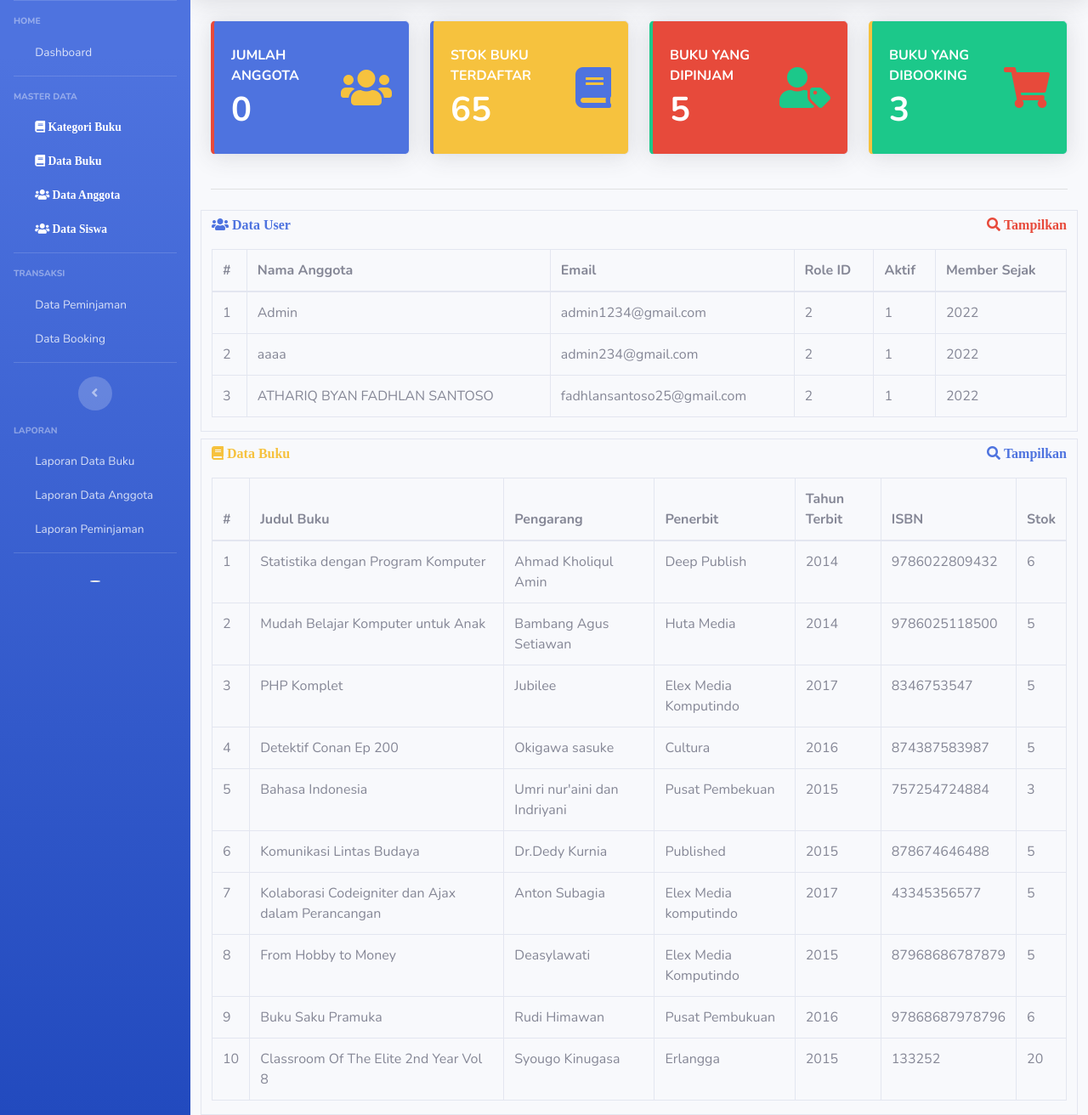
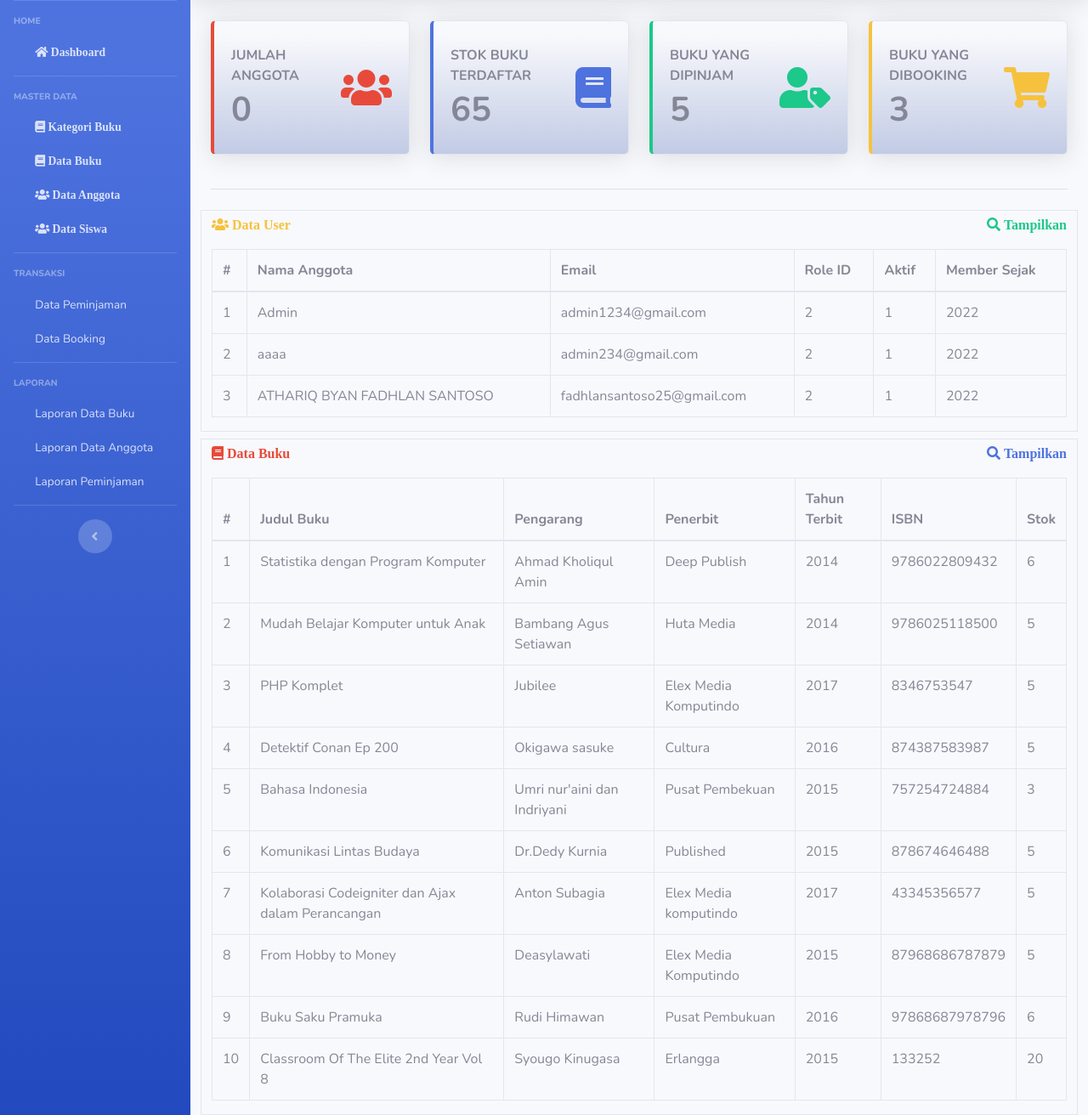
Before and after one commit to AthariqByan/pustaka-booking, a CodeIgniter app: page /pustaka-booking/admin in a window 1280 px wide. Shown: the part 70-1382 px from the top of the page at 85% size. Run offline with CodeIgniter, Linux system fonts and the light colour scheme; data comes from the database, SQL or seed files in the repository; data that the repository does not hold is empty.

Commit message:
update views

```diff
--- a/application/views/admin/index.php
+++ b/application/views/admin/index.php
@@ -4,15 +4,15 @@
   <!-- row ux-->
   <div class="row">
     <div class="col-xl-3 col-md-6 mb-4">
-      <div class="card border-left-danger shadow h-100 py-2 bg-primary">
+      <div class="card border-left-danger shadow h-100 py-2 bg-gradient-light">
         <div class="card-body">
           <div class="row no-gutters align-items-center">
             <div class="col mr-2">
-              <div class="text-md font-weight-bold text-white text-uppercase mb-1">Jumlah Anggota</div>
-              <div class="h1 mb-0 font-weight-bold text-white "><?= $this->ModelUser->getUserWhere(['role_id' => 1])->num_rows(); ?></div>
+              <div class="text-md font-weight-bold text-secondary text-uppercase mb-1">Jumlah Anggota</div>
+              <div class="h1 mb-0 font-weight-bold text-secondary "><?= $this->ModelUser->getUserWhere(['role_id' => 1])->num_rows(); ?></div>
             </div>
             <div class="col-auto">
-              <a href="<?= base_url('user/anggota'); ?>"><i class="fas fa-users fa-3x text-warning "></i></a>
+              <a href="<?= base_url('user/anggota'); ?>"><i class="fas fa-users fa-3x text-danger "></i></a>
             </div>
           </div>
         </div>
@@ -20,12 +20,12 @@
     </div>
 
     <div class="col-xl-3 col-md-6 mb-4">
-      <div class="card border-left-primary shadow h-100 py-2 bg-warning">
+      <div class="card border-left-primary shadow h-100 py-2 bg-gradient-light">
         <div class="card-body">
           <div class="row no-gutters align-items-center">
             <div class="col mr-2">
-              <div class="text-md font-weight-bold text-white text-uppercase mb-1">Stok Buku Terdaftar</div>
-              <div class="h1 mb-0 font-weight-bold text-white">
+              <div class="text-md font-weight-bold text-secondary text-uppercase mb-1">Stok Buku Terdaftar</div>
+              <div class="h1 mb-0 font-weight-bold text-secondary">
                 <?php
                 $where = ['stok != 0'];
                 $totalstok = $this->ModelBuku->total('stok', $where);
@@ -42,12 +42,12 @@
     </div>
 
     <div class="col-xl-3 col-md-6 mb-4">
-      <div class="card border-left-success shadow h-100 py-2 bg-danger">
+      <div class="card border-left-success shadow h-100 py-2 bg-gradient-light">
         <div class="card-body">
           <div class="row no-gutters align-items-center">
             <div class="col mr-2">
-              <div class="text-md font-weight-bold text-white text-uppercase mb-1">Buku yang dipinjam</div>
-              <div class="h1 mb-0 font-weight-bold text-white">
+              <div class="text-md font-weight-bold text-secondary text-uppercase mb-1">Buku yang dipinjam</div>
+              <div class="h1 mb-0 font-weight-bold text-secondary">
                 <?php
                 $where = ['dipinjam != 0'];
                 $totaldipinjam = $this->ModelBuku->total('dipinjam', $where);
@@ -64,12 +64,12 @@
     </div>
 
     <div class="col-xl-3 col-md-6 mb-4">
-      <div class="card border-left-warning shadow h-100 py-2 bg-success">
+      <div class="card border-left-warning shadow h-100 py-2 bg-gradient-light">
         <div class="card-body">
           <div class="row no-gutters align-items-center">
             <div class="col mr-2">
-              <div class="text-md font-weight-bold text-white text-uppercase mb-1">Buku yang dibooking</div>
-              <div class="h1 mb-0 font-weight-bold text-white">
+              <div class="text-md font-weight-bold text-secondary text-uppercase mb-1">Buku yang dibooking</div>
+              <div class="h1 mb-0 font-weight-bold text-secondary">
                 <?php
                 $where = ['dibooking !=0'];
                 $totaldibooking = $this->ModelBuku->total('dibooking', $where);
@@ -78,7 +78,7 @@
               </div>
             </div>
             <div class="col-auto">
-              <a href="<?= base_url('user'); ?>"><i class="fas fa-shopping-cart fa-3x text-danger"></i></a>
+              <a href="<?= base_url('user'); ?>"><i class="fas fa-shopping-cart fa-3x text-warning"></i></a>
             </div>
           </div>
         </div>
@@ -94,8 +94,8 @@
   <div class="row">
     <div class="table-responsive table-bordered col-sm-auto ml-auto mr-auto mt-2">
       <div class="page-header">
-        <span class="fas fa-users text-primary mt-2 "> Data User</span>
-        <a class="text-danger" href="<?php echo base_url('user/data_user'); ?>"><i class="fas fa-search mt-2 float-right"> Tampilkan</i></a>
+        <span class="fas fa-users text-warning mt-2 "> Data User</span>
+        <a class="text-success" href="<?php echo base_url('user/data_user'); ?>"><i class="fas fa-search mt-2 float-right"> Tampilkan</i></a>
       </div>
       <table class="table mt-3">
         <thead>
@@ -128,7 +128,7 @@
 
     <div class="table-responsive table-bordered col-sm-auto ml-auto mr-auto mt-2">
       <div class="page-header">
-        <span class="fas fa-book text-warning mt-2"> Data Buku</span>
+        <span class="fas fa-book text-danger mt-2"> Data Buku</span>
         <a href="<?= base_url('buku'); ?>"><i class="fas fa-search text-primary mt-2 float-right"> Tampilkan</i></a>
       </div>
       <div class="table-responsive">
--- a/application/views/templates/sidebar.php
+++ b/application/views/templates/sidebar.php
@@ -23,7 +23,7 @@
             <li class="nav-item">
                 <a class="nav-link pb-0" href="<?= base_url('admin'); ?>">
                     <i class="fa fa-fw fa book"></i>
-                    <span>Dashboard</span></a>
+                    <span class="fa fa-home" aria-hidden="true"> Dashboard</span></a>
             </li>
             </li>
 
@@ -40,22 +40,22 @@
             <li class="nav-item">
                 <a class="nav-link pb-0" href="<?= base_url('buku/kategori'); ?>">
                     <i class="fa fa-fw fa book"></i>
-                    <span class=" fas fa-book text-white"> Kategori Buku</span></a>
+                    <span class=" fas fa-book"> Kategori Buku</span></a>
             </li>
             <li class="nav-item">
                 <a class="nav-link pb-0" href="<?= base_url('buku'); ?>">
                     <i class="fa fa-fw fa book"></i>
-                    <span class=" fas fa-book text-white"> Data Buku</span></a>
+                    <span class=" fas fa-book"> Data Buku</span></a>
             </li>
             <li class="nav-item">
                 <a class="nav-link pb-0" href="<?= base_url('user/anggota'); ?>">
                     <i class="fa fa-fw fa book"></i>
-                    <span class="fas fa-users text-white"> Data Anggota</span></a>
+                    <span class="fas fa-users"> Data Anggota</span></a>
             </li>
             <li class="nav-item">
                 <a class="nav-link pb-0" href="<?= base_url('siswa'); ?>">
                     <i class="fa fa-fw fa book"></i>
-                    <span class="fas fa-users text-white"> Data Siswa</span></a>
+                    <span class="fas fa-users"> Data Siswa</span></a>
             </li>
             </li>
             <!-- Divider -->
@@ -81,10 +81,7 @@
 
             <!-- Divider -->
             <hr class="sidebar-divider mt-3">
-            <!-- Sidebar Toggler (Sidebar) -->
-            <div class="text-center d-none d-md-inline">
-                <button class="rounded-circle border-0" id="sidebarToggle"></button>
-            </div>
+
 
 
             <!-- Heading -->
@@ -114,6 +111,6 @@
             <hr class="sidebar-divider mt-3">
             <!-- Sidebar Toggler (Sidebar) -->
             <div class="text-center d-none d-md-inline">
-                <button class="rounded-circle border-0 id=" sidebartoggle"></button>
+                <button class="rounded-circle border-0" id="sidebarToggle"></button>
             </div>
         </ul>
```
Also changed, not shown: application/views/siswa/tambah-siswa.php (deleted, +0 -75 lines), application/controllers/Admin.php (line endings or trailing spaces).
